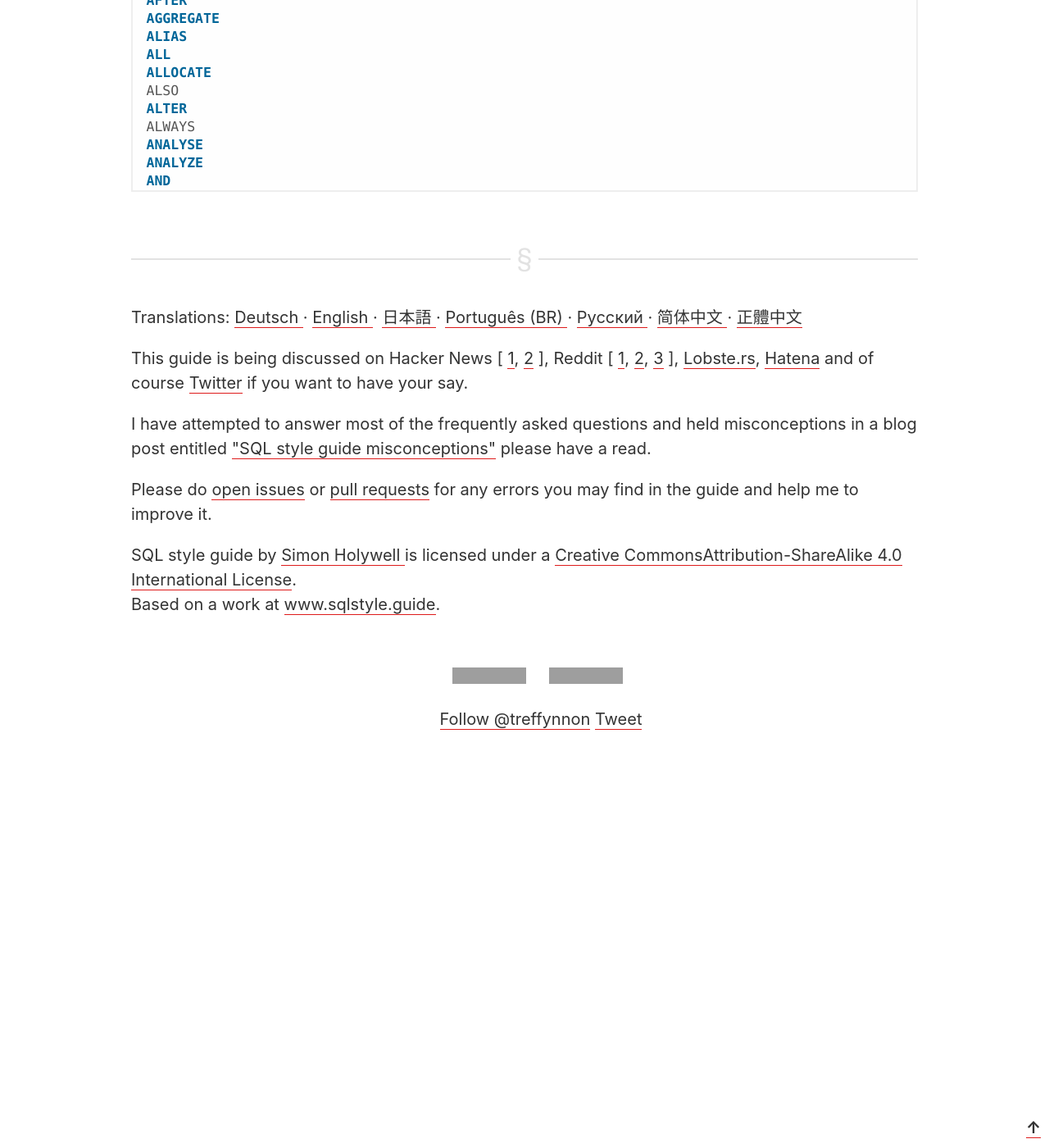
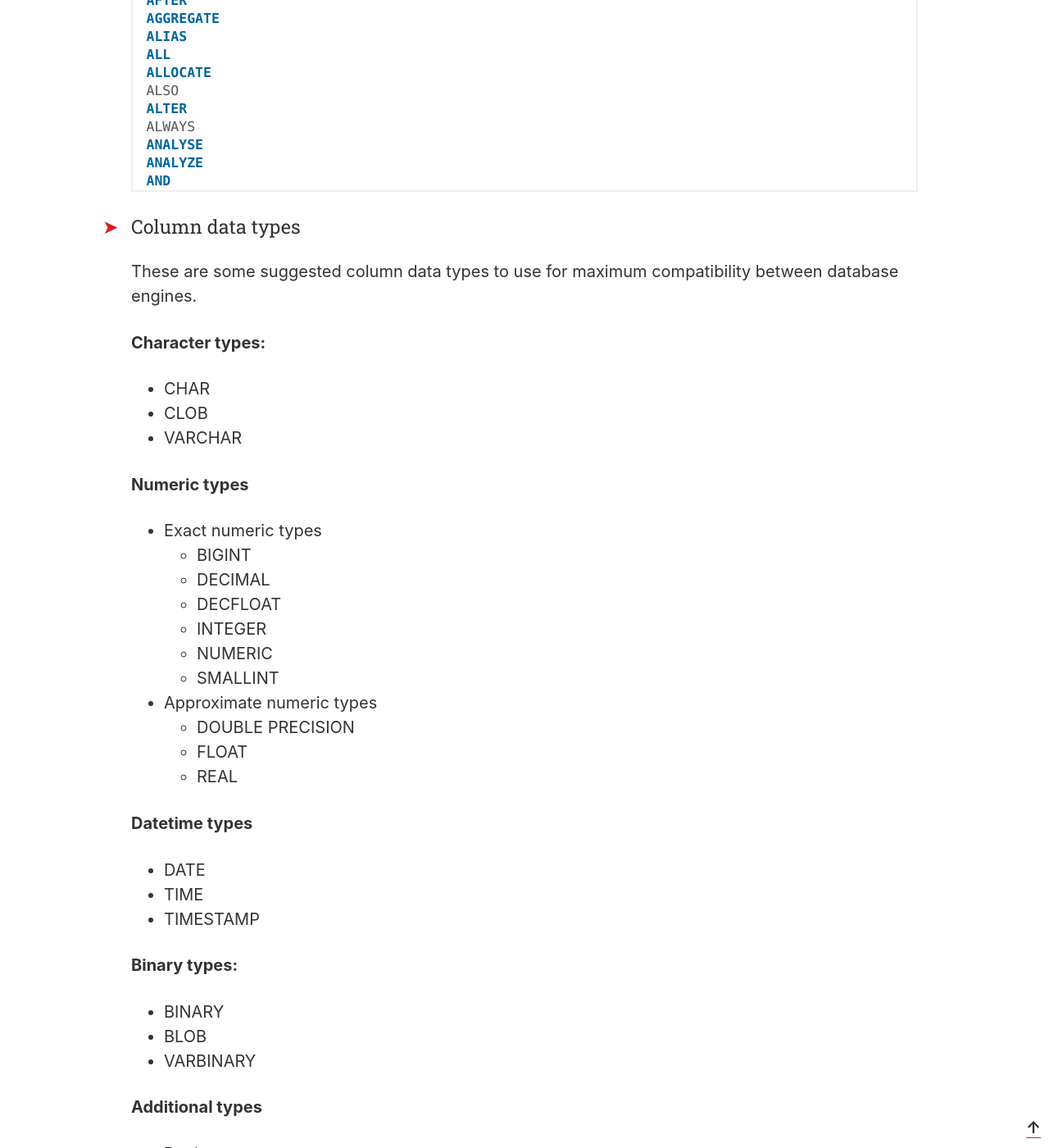
Before and after one commit to treffynnon/sqlstyle.guide, a Jekyll site: the page built from index.md, in a window 1280 px wide and 1400 px high, scrolled down 11385 px. Shown: the whole window at 82% size. Built offline with Jekyll 4.4.1, drawn with Linux system fonts in a browser that asks for light colours; comment, search, counter and statistics services are not loaded; before the commit the page ends 12323 px from its top, so only the background shows below that; some of the changed text lies outside the part shown; grey boxes are pictures that could not be loaded.

Commit message:
closes #53: adds suggested column types

````diff
--- a/_includes/sqlstyle.guide.md
+++ b/_includes/sqlstyle.guide.md
@@ -1259,6 +1259,49 @@ ZEROFILL
 ZONE
 ```
 
+### Column data types
+
+These are some suggested column data types to use for maximum compatibility between database engines.
+
+#### Character types:
+
+* CHAR
+* CLOB
+* VARCHAR
+
+#### Numeric types
+
+* Exact numeric types
+    * BIGINT
+    * DECIMAL
+    * DECFLOAT
+    * INTEGER
+    * NUMERIC
+    * SMALLINT
+* Approximate numeric types
+    * DOUBLE PRECISION
+    * FLOAT
+    * REAL
+
+#### Datetime types
+
+* DATE
+* TIME
+* TIMESTAMP
+
+#### Binary types:
+
+* BINARY
+* BLOB
+* VARBINARY
+
+#### Additional types
+
+* Boolean
+* INTERVAL
+* XML
+
+
 [simon]: https://www.simonholywell.com/?utm_source=sqlstyle.guide&utm_medium=link&utm_campaign=md-document
     "SimonHolywell.com"
 [issue]: https://github.com/treffynnon/sqlstyle.guide/issues
````
